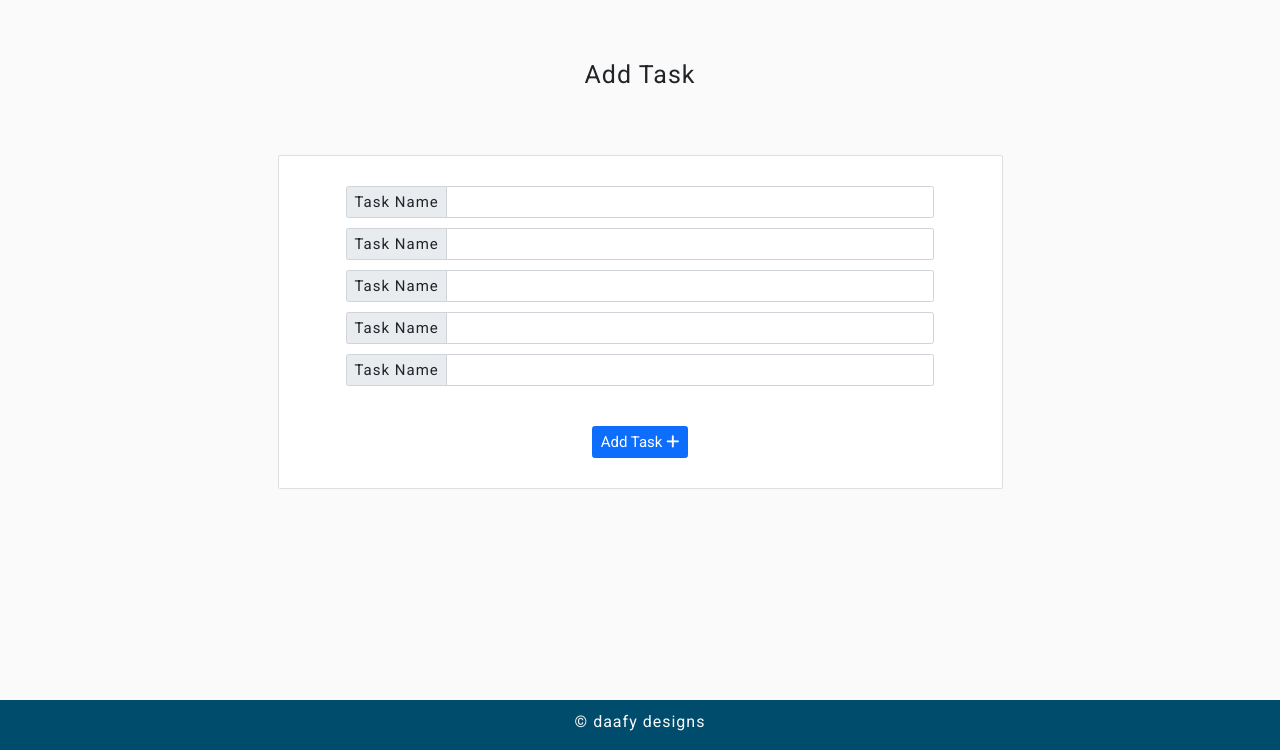
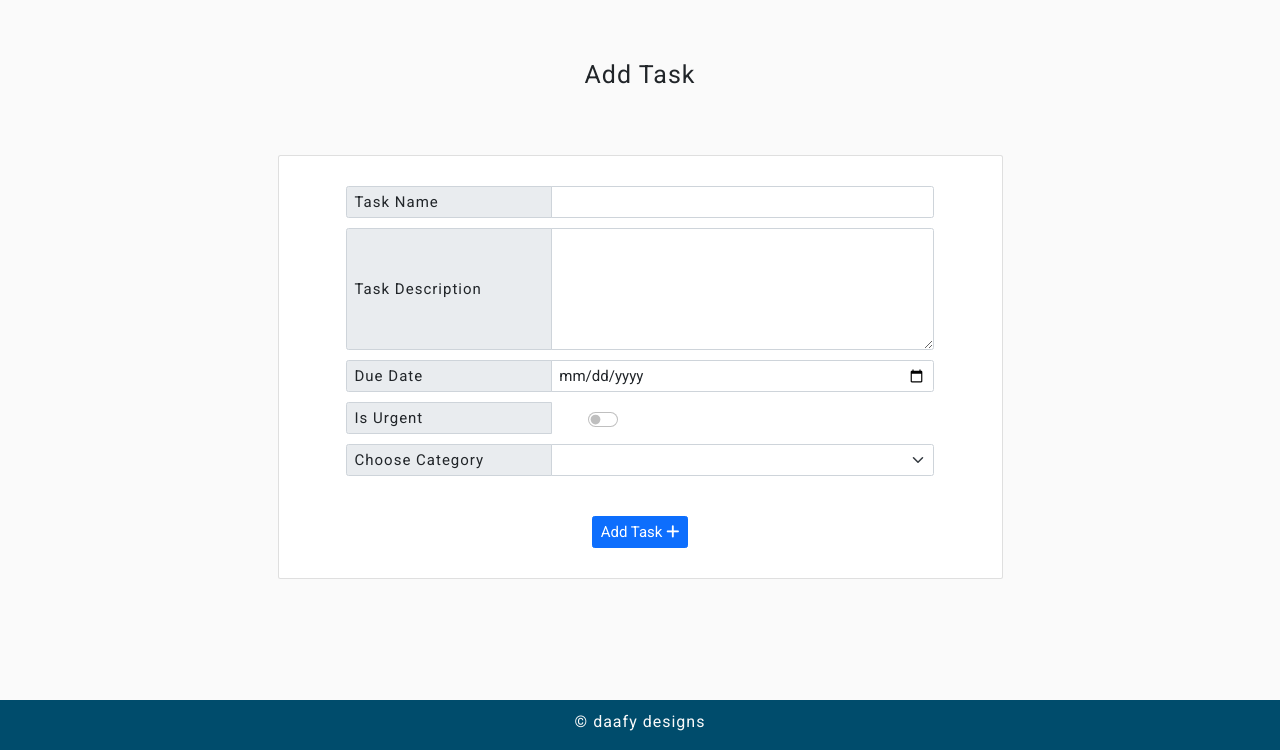
Before and after one commit to sam-timmins/taskmanager, a Flask app: page /add_task in a window 1280 px wide. Shown: the part 50-800 px from the top of the page. Run offline with Flask 2, Linux system fonts and the light colour scheme; tables that the repository leaves empty hold one stand-in row (values such as "Sample post"); some libraries are stand-ins or nearby versions.

Commit message:
Add new task form

```diff
--- a/taskmanager/routes.py
+++ b/taskmanager/routes.py
@@ -54,7 +54,7 @@ def add_task():
             task_name=request.form.get("task_name"),
             task_description=request.form.get("task_description"),
             is_urgent=bool(True if request.form.get("is_urgent") else False),
-            due_date=request.form.get("task_date"),
+            due_date=request.form.get("due_date"),
             category_id=request.form.get("category_id")
         )
         db.session.add(task)
--- a/taskmanager/static/css/style.css
+++ b/taskmanager/static/css/style.css
@@ -103,6 +103,10 @@ body {
     height: 15rem;
 }
 
-.input-group-text, .btn {
+.input-group-text, .btn, .input-group-inputs {
     font-size: 1.5rem;
 }
+
+.input-group-text {
+    width: 35%;
+}
--- a/taskmanager/templates/add_task.html
+++ b/taskmanager/templates/add_task.html
@@ -17,11 +17,12 @@
                     <div class="row container-fluid">
                         <div class="col-12">
                             <div class="input-group mb-3">
-                                <label for="task_name" class="input-group-text" id="inputGroup-sizing-default">Task
-                                    Name</label>
-                                <input id="task_name" name="task_name" type="text" class="form-control"
-                                    aria-label="Sizing example input" aria-describedby="inputGroup-sizing-default"
-                                    minlength="3" maxlength="25" required>
+                                <label for="task_name" class="input-group-text" id="inputGroup-sizing-default">
+                                    Task Name
+                                </label>
+                                <input id="task_name" name="task_name" type="text"
+                                    class="form-control input-group-inputs" aria-label="Sizing example input"
+                                    aria-describedby="inputGroup-sizing-default" minlength="3" maxlength="25" required>
                             </div>
                         </div>
                     </div>
@@ -29,21 +30,25 @@
                     <div class="row container-fluid">
                         <div class="col-12">
                             <div class="input-group mb-3">
-                                <label for="task_name" class="input-group-text" id="inputGroup-sizing-default">Task
-                                    Name</label>
-                                <input id="task_name" name="task_name" type="text" class="form-control"
-                                    aria-label="Sizing example input" aria-describedby="inputGroup-sizing-default"
-                                    minlength="3" maxlength="25" required>
+                                <label for="task_description" class="input-group-text" id="inputGroup-sizing-default">
+                                    Task Description
+                                </label>
+                                <textarea id="task_description" name="task_description" type="text"
+                                    class="form-control input-group-inputs" aria-label="Sizing example input"
+                                    aria-describedby="inputGroup-sizing-default" minlength="5" maxlength="200" rows="5"
+                                    required>
+                                </textarea>
                             </div>
                         </div>
                     </div>
-                    <!-- Task Date -->
+                    <!-- Due Date -->
                     <div class="row container-fluid">
                         <div class="col-12">
                             <div class="input-group mb-3">
-                                <label for="task_name" class="input-group-text" id="inputGroup-sizing-default">Task
-                                    Name</label>
-                                <input id="task_name" name="task_name" type="text" class="form-control"
+                                <label for="due_date" class="input-group-text" id="inputGroup-sizing-default">
+                                    Due Date
+                                </label>
+                                <input id="due_date" name="due_date" type="date" class="form-control input-group-inputs"
                                     aria-label="Sizing example input" aria-describedby="inputGroup-sizing-default"
                                     minlength="3" maxlength="25" required>
                             </div>
@@ -53,11 +58,15 @@
                     <div class="row container-fluid">
                         <div class="col-12">
                             <div class="input-group mb-3">
-                                <label for="task_name" class="input-group-text" id="inputGroup-sizing-default">Task
-                                    Name</label>
-                                <input id="task_name" name="task_name" type="text" class="form-control"
-                                    aria-label="Sizing example input" aria-describedby="inputGroup-sizing-default"
-                                    minlength="3" maxlength="25" required>
+                                <label for="is_urgent" class="input-group-text input-group-inputs"
+                                    id="inputGroup-sizing-default">
+                                    Is Urgent
+                                </label>
+                                <div
+                                    class="form-check form-switch mx-5 d-flex justify-content-center align-items-center">
+                                    <input class="form-check-input form-control input-group-inputs" type="checkbox"
+                                        role="switch" id="task_name" name="task_name">
+                                </div>
                             </div>
                         </div>
                     </div>
@@ -65,11 +74,16 @@
                     <div class="row container-fluid">
                         <div class="col-12">
                             <div class="input-group mb-3">
-                                <label for="task_name" class="input-group-text" id="inputGroup-sizing-default">Task
-                                    Name</label>
-                                <input id="task_name" name="task_name" type="text" class="form-control"
-                                    aria-label="Sizing example input" aria-describedby="inputGroup-sizing-default"
-                                    minlength="3" maxlength="25" required>
+                                <label for="category_id" class="input-group-text">
+                                    Choose Category
+                                </label>
+                                <select id="category_id" name="category_id" class="form-select input-group-inputs"
+                                    required>
+                                    <option value="" disabled selected></option>
+                                    {% for category in categories %}
+                                    <option value="{{ category.id }}">{{ category.category_name }}</option>
+                                    {% endfor %}
+                                </select>
                             </div>
                         </div>
                     </div>
```
